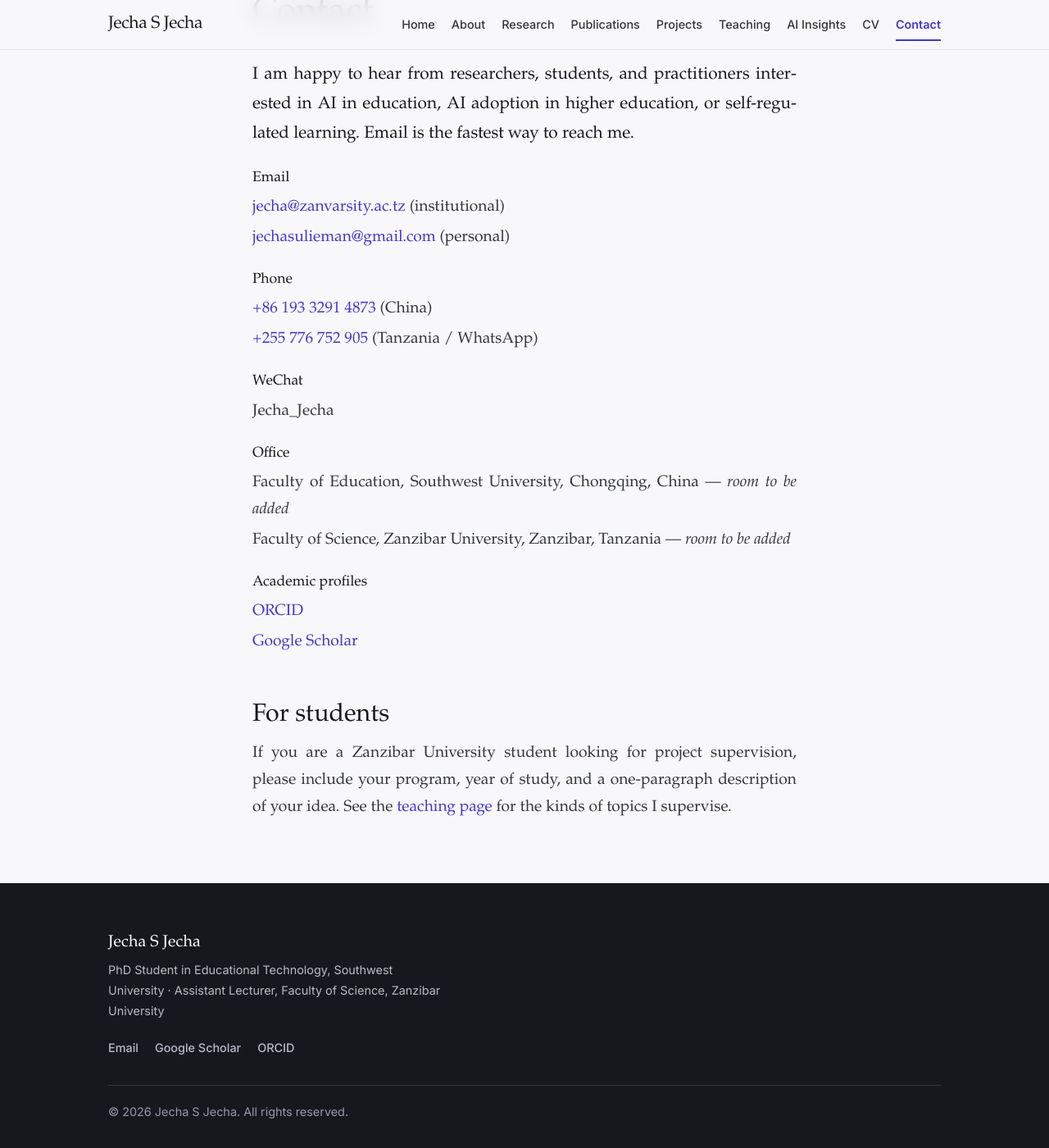
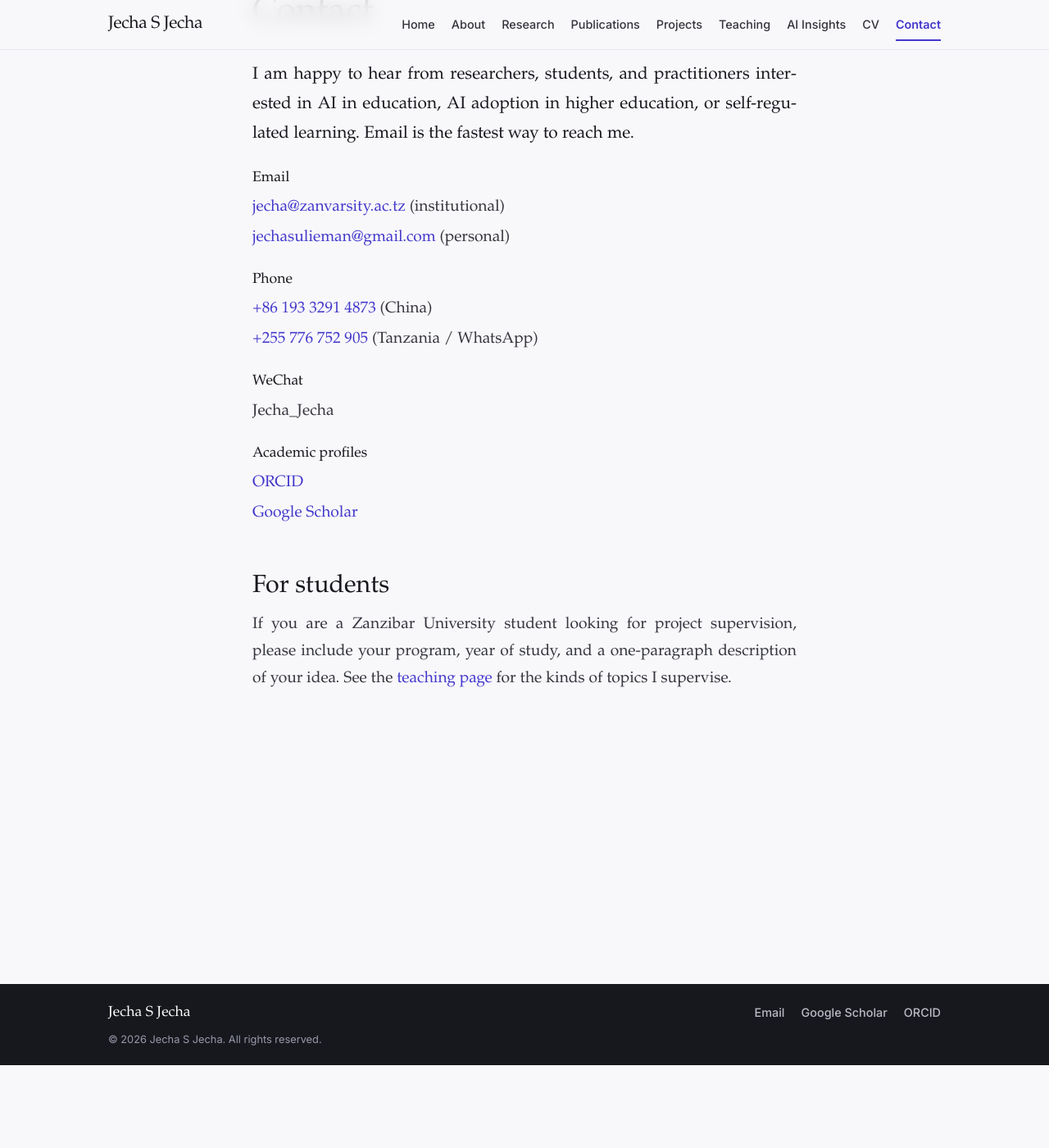
Before and after one commit to jechajecha92-tech/goalpath-site, a Jekyll site: the page built from contact.md, in a window 1280 px wide and 1400 px high, scrolled down 101 px. Shown: the whole window at 82% size. Built offline with Jekyll 4.4.1, drawn with Linux system fonts in a browser that asks for light colours; some web fonts are replaced.

Commit message:
Fix course levels, remove contact office, compact footer
- Teaching: IT512 and IT513 are Undergraduate (not Postgraduate).
- Contact: remove the Office section (both SWU and ZU).
- Footer: compact single-row layout (name + profile links, small
  copyright line); reduce padding — roughly 100px tall instead of ~230px.

Co-Authored-By: Claude Fable 5 <noreply@anthropic.com>

```diff
--- a/_data/teaching.yml
+++ b/_data/teaching.yml
@@ -22,7 +22,7 @@ courses:
   - code: IT512
     title: ICT Teaching Methods
     institution: Zanzibar University
-    level: Postgraduate
+    level: Undergraduate
     role: Assistant Lecturer
     description: >-
       Pedagogy for computing and ICT education — curriculum design,
@@ -30,7 +30,7 @@ courses:
   - code: IT513
     title: IT Project Management
     institution: Zanzibar University
-    level: Postgraduate
+    level: Undergraduate
     role: Assistant Lecturer
     description: >-
       Planning and delivering IT projects: scope, scheduling, budgeting,
--- a/_includes/footer.html
+++ b/_includes/footer.html
@@ -1,16 +1,7 @@
 <footer class="site-footer">
   <div class="container site-footer__inner">
-    <div>
-      <p class="site-footer__name">{{ site.author.name }}</p>
-      <p class="site-footer__meta">
-        {%- for pos in site.author.positions -%}
-        {{ pos.title }}, {{ pos.institution }}{% unless forloop.last %} &middot; {% endunless %}
-        {%- endfor -%}
-      </p>
-    </div>
+    <p class="site-footer__name">{{ site.author.name }}</p>
     {% include profile-links.html context="footer" %}
-    <p class="site-footer__copyright">
-      &copy; {{ site.time | date: "%Y" }} {{ site.author.name }}. All rights reserved.
-    </p>
+    <p class="site-footer__copyright">&copy; {{ site.time | date: "%Y" }} {{ site.author.name }}. All rights reserved.</p>
   </div>
 </footer>
--- a/_sass/_layout.scss
+++ b/_sass/_layout.scss
@@ -181,34 +181,32 @@
 .site-footer {
   background: $color-footer-bg;
   color: $color-footer-text;
-  padding: $space-xl 0 $space-lg;
+  padding: $space-md 0;
   font-family: $font-ui;
   font-size: $font-size-sm;
 
   &__inner {
     max-width: $container-wide;
-    display: grid;
-    gap: $space-md;
+    display: flex;
+    flex-wrap: wrap;
+    align-items: center;
+    justify-content: space-between;
+    gap: $space-xs $space-md;
   }
 
   &__name {
     font-family: $font-display;
-    font-size: 1.235rem;
+    font-size: 1.1rem;
     font-weight: 500;
     color: #fff;
-    margin: 0 0 $space-2xs;
-  }
-
-  &__meta {
     margin: 0;
-    max-width: 46ch;
   }
 
   &__copyright {
-    margin: $space-sm 0 0;
-    padding-top: $space-md;
-    border-top: 1px solid rgba(255, 255, 255, 0.12);
+    margin: 0;
+    flex-basis: 100%;
     color: darken($color-footer-text, 12%);
+    font-size: $font-size-xs;
   }
 
   a {
--- a/contact.md
+++ b/contact.md
@@ -21,10 +21,6 @@ learning. Email is the fastest way to reach me.
   <dt>WeChat</dt>
   <dd>{{ site.author.wechat }}</dd>
 
-  <dt>Office</dt>
-  <dd>Faculty of Education, Southwest University, Chongqing, China — <em>room to be added</em></dd>
-  <dd>Faculty of Science, Zanzibar University, Zanzibar, Tanzania — <em>room to be added</em></dd>
-
   <dt>Academic profiles</dt>
   <dd><a href="{{ site.author.orcid }}" rel="me noopener">ORCID</a></dd>
   <dd><a href="{{ site.author.google_scholar }}" rel="me noopener">Google Scholar</a></dd>
```
